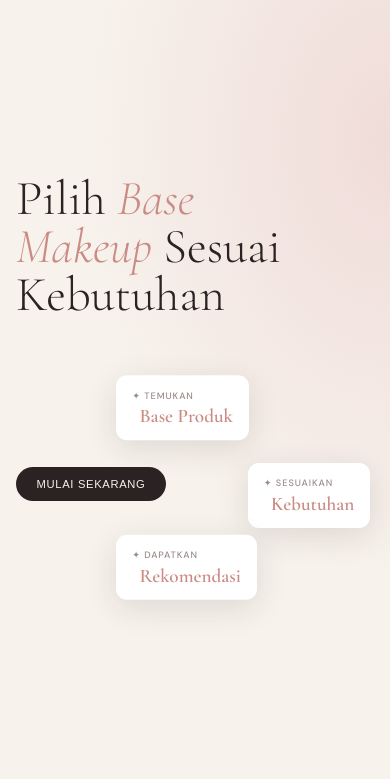
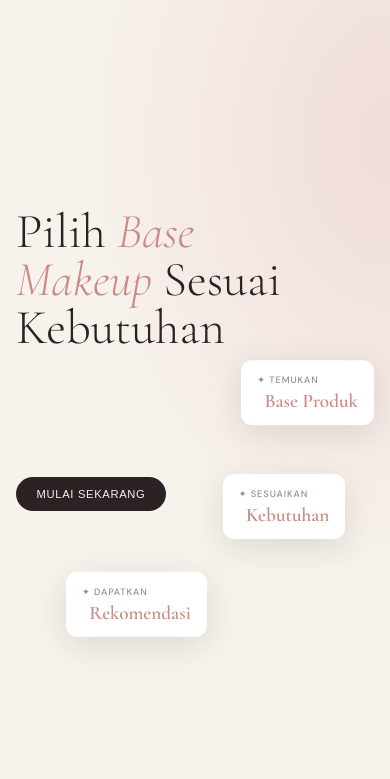
Before and after one commit to jihanagfria/Web_Rekomendasi, a Flask app: page / in a window 390 px wide. Shown: the part 65-844 px from the top of the page. Run offline with Flask 3, Linux system fonts and the light colour scheme.

Commit message:
Update style.css

```diff
--- a/frontend/static/style.css
+++ b/frontend/static/style.css
@@ -568,10 +568,10 @@ body {
 
   .app-view-home .hero {
     grid-template-columns: 1fr;
-    align-content: end;
+    align-content: start;
     align-items: start;
     gap: .35rem;
-    padding: 1rem 1rem 10.5rem;
+    padding: clamp(10rem, 25vh, 13rem) 1rem 2rem;
   }
   .app-view-home .hero-content {
     display: contents;
@@ -583,7 +583,7 @@ body {
     font-size: clamp(2.65rem, 12.5vw, 3.15rem);
     line-height: .98;
     margin-bottom: 0;
-    transform: translateY(-.5rem);
+    transform: none;
   }
   .app-view-home .mobile-break {
     display: block;
@@ -599,8 +599,8 @@ body {
     order: 2;
     grid-row: 2;
     width: 100%;
-    height: 225px;
-    margin: 3.25rem 0 0;
+    height: 300px;
+    margin: .75rem 0 0;
   }
   .app-view-home .hero-card {
     min-width: 0;
@@ -610,7 +610,7 @@ body {
   .app-view-home .btn-primary-mobile {
     display: inline-block;
     position: absolute;
-    top: 37%;
+    top: 36%;
     left: 0;
     margin: 0;
     min-width: 150px;
@@ -620,9 +620,9 @@ body {
   }
   .app-view-home .hc-label { font-size: .58rem; }
   .app-view-home .hc-step { font-size: 1.2rem; }
-  .app-view-home .hc1 { top: 0; left: 28%; }
-  .app-view-home .hc2 { top: 35%; right: 1%; left: auto; }
-  .app-view-home .hc3 { top: 70%; left: 28%; }
+  .app-view-home .hc1 { top: 0; right: 0; left: auto; }
+  .app-view-home .hc2 { top: 35%; right: 8%; left: auto; }
+  .app-view-home .hc3 { top: 70%; left: 14%; }
 }
 /* Utility: visibility is controlled by JavaScript without inline styles. */
 .is-hidden {
```
